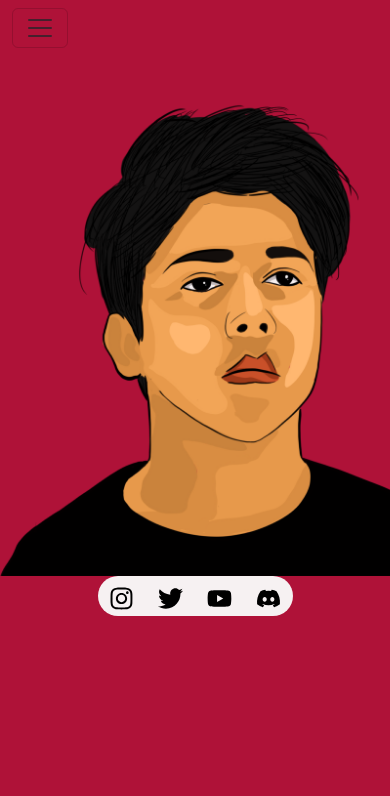
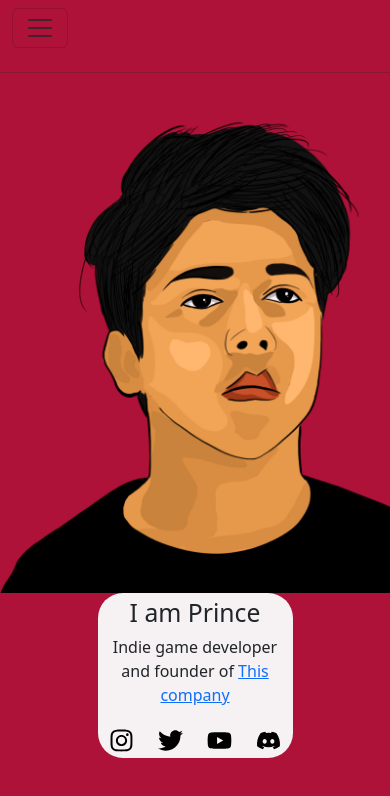
Before and after one commit to sudoprince/personal, a plain HTML site: page index.html in a window 390 px wide. Shown: the top 796 px of the page. Drawn offline with nearby package versions, Linux system fonts and the light colour scheme.

Commit message:
Starting to make mobile friendly

```diff
--- a/index.html
+++ b/index.html
@@ -5,7 +5,7 @@
     <meta http-equiv="X-UA-Compatible" content="IE=edge" />
     <meta name="viewport" content="width=device-width, initial-scale=1.0" />
     <title>MrPrince 🎮📺</title>
-    <link rel="shortcut icon" href="Images/Fav.jpg" type="image/x-icon" />
+    <link rel="shortcut icon" href="Images/main.png" type="image/x-icon" />
     <!-- for bootstrap css -->
     <link
       href="https://cdn.jsdelivr.net/npm/bootstrap@5.3.0-alpha1/dist/css/bootstrap.min.css"
@@ -71,13 +71,17 @@
         </div>
       </div>
     </nav>
+    <hr>
 
     <!-- CONTENT -->
+
     <img src="Images/main.png" class="mainImg" alt="Me" />
 
     <div class="contents">
         <div>
           <center>
+            <h2>I am Prince</h2>
+            <p>Indie game developer and founder of <a href="facebook.com">This company</a></p>
             <a href="https://www.instagram.com/possiblyprince/"><img class="ico" src="icons/instagram.svg" alt=""></a>
             <a href="https://twitter.com/possiblyprince"><img class="ico" src="icons/twitter.svg" alt=""></i></a>
             <a href="Youtube"><img class="ico" src="icons/youtube.svg" alt=""></i></a>
```
Also changed, not shown: styles.css (line endings or trailing spaces).
